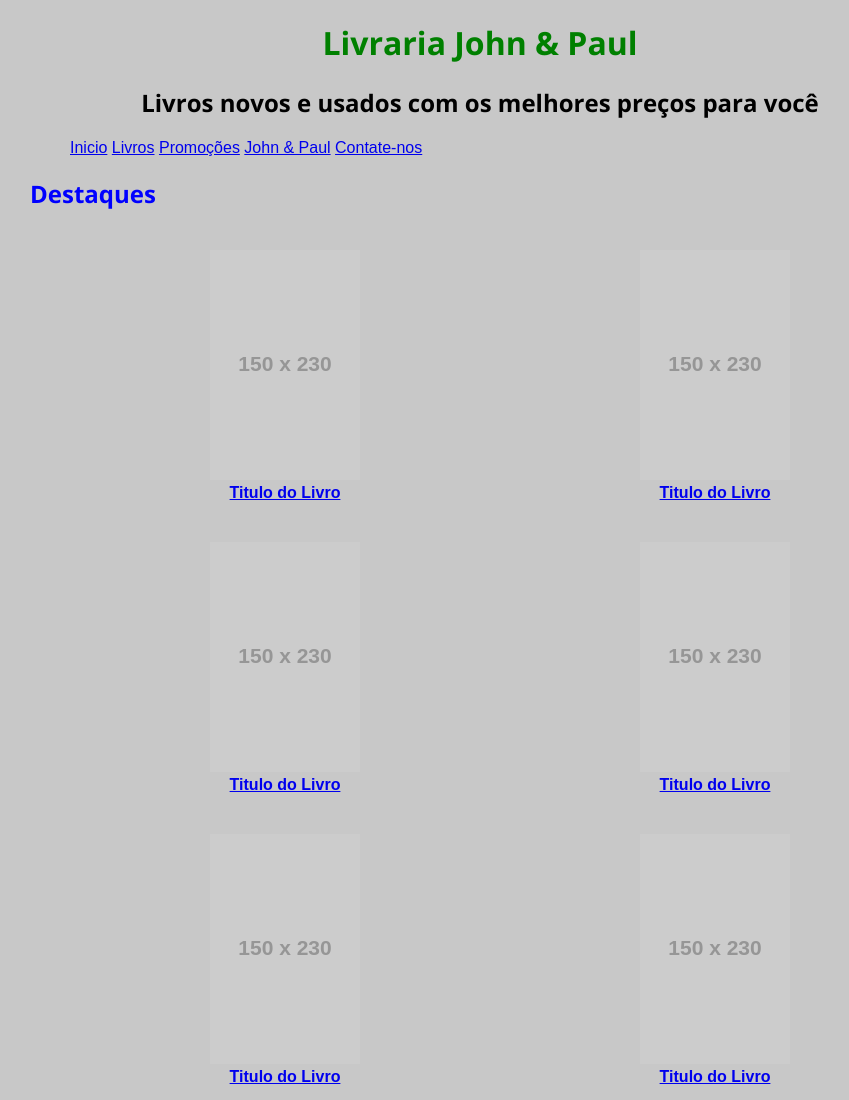
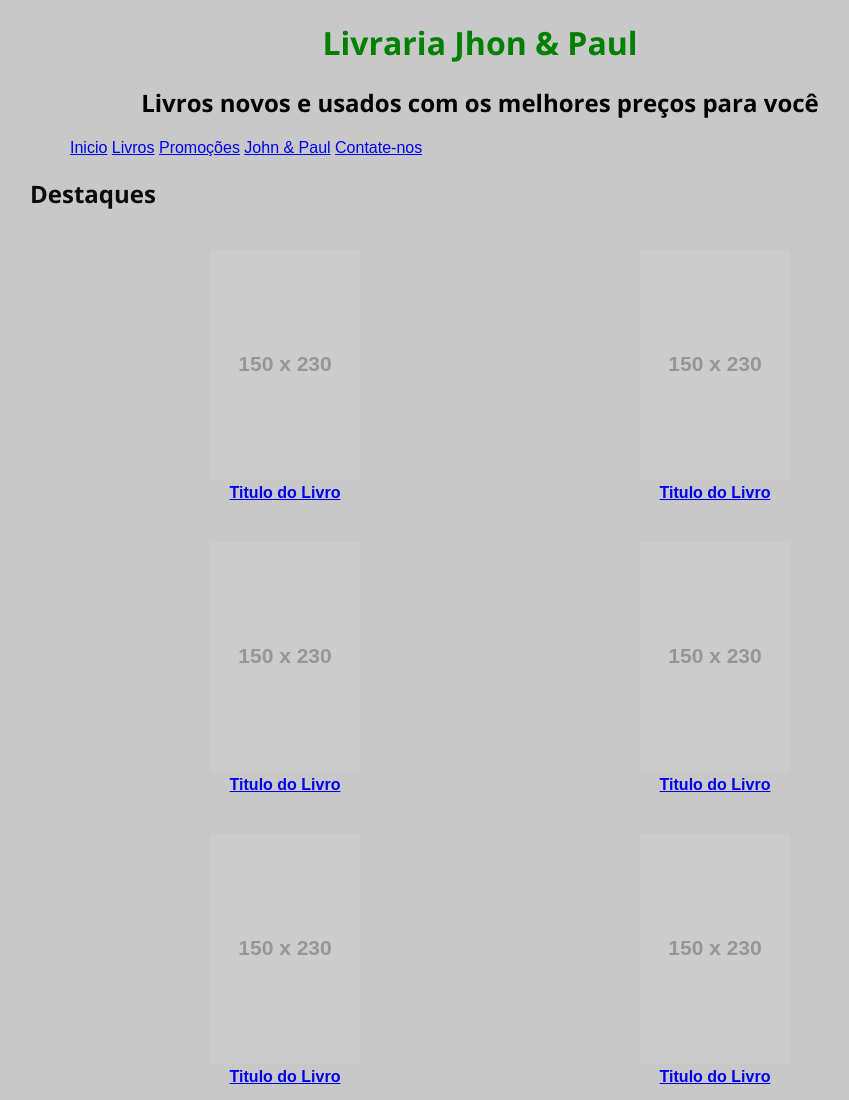
Before and after one commit to LuccasDionizio/Livraria, a plain HTML site: page index.html in a window 1280 px wide. Shown: the top 1100 px of the page, without its empty margins (160-1009 px from the left). Drawn offline with nearby package versions, Linux system fonts and the light colour scheme; placeholder pictures from the web are drawn by us.

Commit message:
Add files via upload

```diff
--- a/index.html
+++ b/index.html
@@ -4,10 +4,11 @@
    <meta charset="utf-8">
    <title>Meu Primeiro Projeto</title>
    <link rel="stylesheet" href="css/estilo.css">
+   <meta name="viewport" content="widht=device-widht, initial-scale=1">
 </head>
 <body>
 <header id="topo">
-   <h1 class="center"> Livraria John & Paul</h1>
+   <h1 class="center"> Livraria Jhon & Paul </h1>
    <h2 class="center">Livros novos e usados com os melhores preços para você</h2>
 </header>
 <nav id="menu">
@@ -20,7 +21,7 @@
    </ul>
 </nav>
 <section class="destaques">
-   <h2 style="color:blue"> Destaques </h2>
+   <h2 style="color:rgb(11, 11, 12)"> Destaques </h2>
    <ul>
       <li>
          <img src="https://placehold.co/150x230" width="150" height="230" alt="">
```
